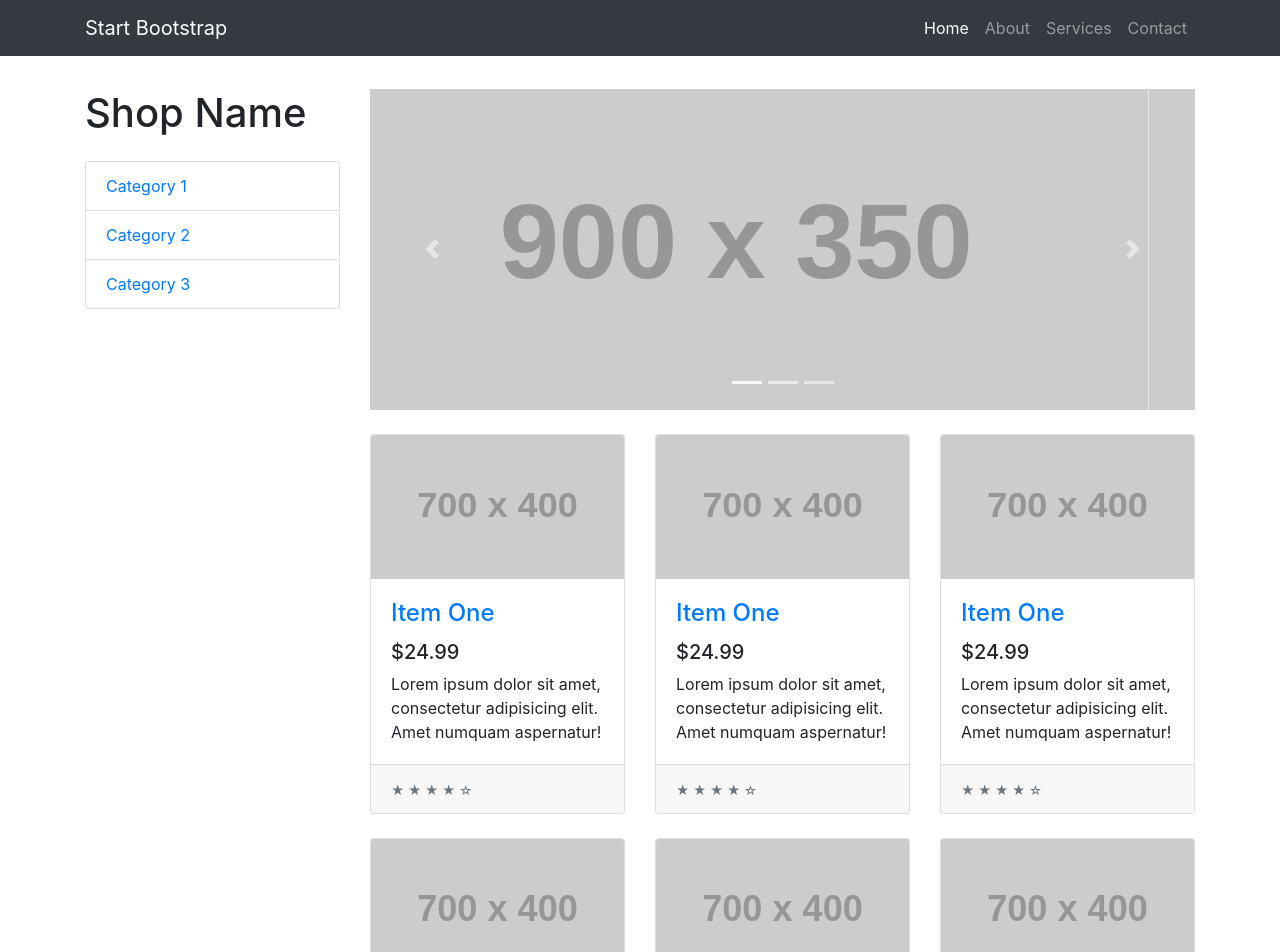
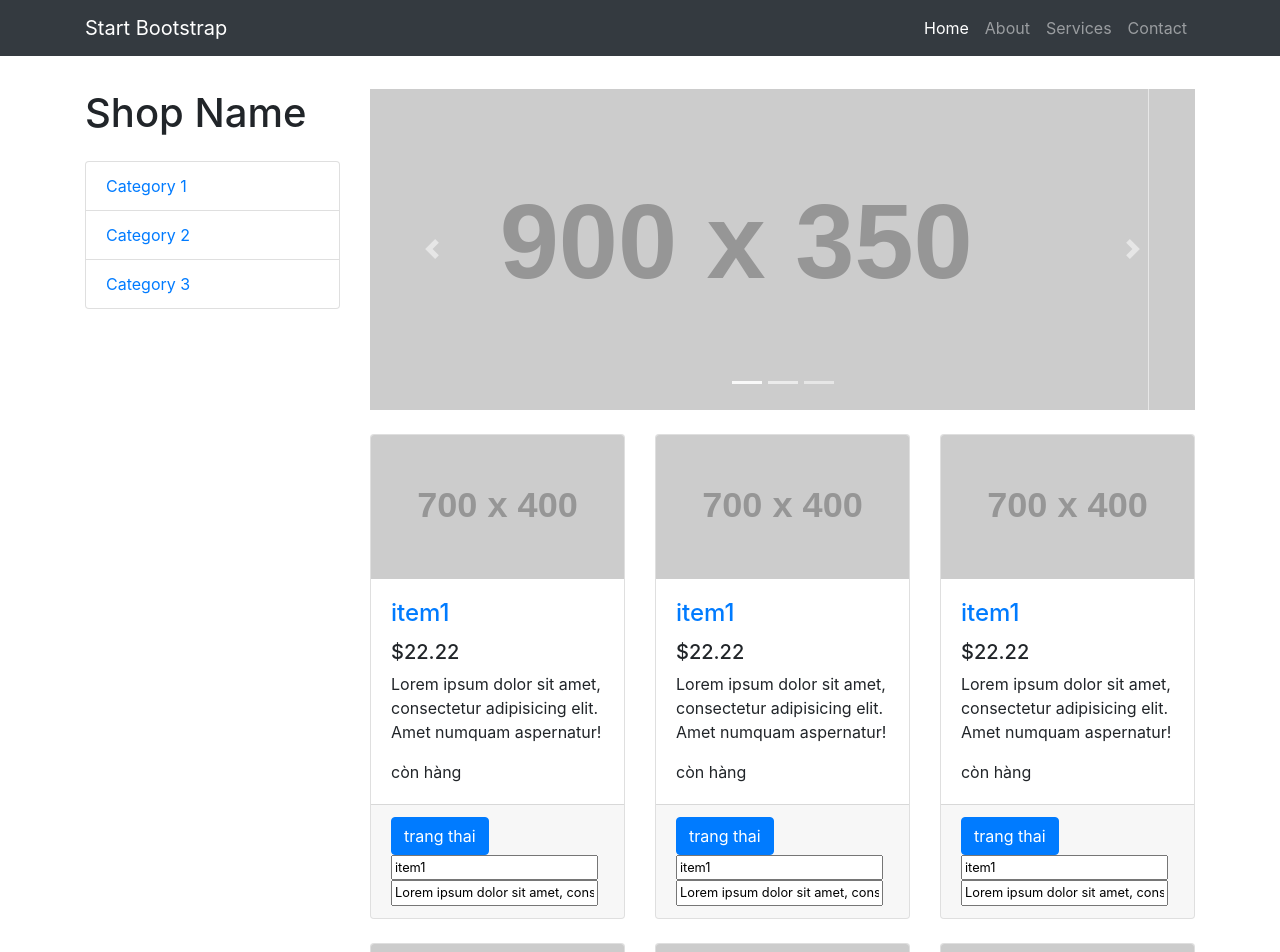
Before and after one commit to canhnguyennd/angular-ph09146-lab3, an Angular app: page / in a window 1280 px wide. Shown: the top 952 px of the page. Built offline with nearby package versions, Linux system fonts and the light colour scheme.

Commit message:
2 files modified, 1 added

```diff
--- /dev/null
+++ b/src/app/Product.ts
@@ -0,0 +1,7 @@
+export class Product{
+  id: number;
+  name: string;
+  price: number;
+  desc: string;
+  status: boolean;
+}
--- a/src/app/product/product.component.html
+++ b/src/app/product/product.component.html
@@ -2,12 +2,21 @@
               <a href="#"><img class="card-img-top" src="https://dummyimage.com/700x400" alt=""></a>
               <div class="card-body">
                 <h4 class="card-title">
-                  <a href="#">Item One</a>
+                  <a href="#">{{product.name}}</a>
                 </h4>
-                <h5>$24.99</h5>
-                <p class="card-text">Lorem ipsum dolor sit amet, consectetur adipisicing elit. Amet numquam aspernatur!</p>
+                <h5>${{product.price}}</h5>
+                <p class="card-text">{{product.desc}}</p>
+                <p class="card-text">{{product.status ? "còn hàng" : "hết hàng"}}</p>
               </div>
               <div class="card-footer">
-                <small class="text-muted">&#9733; &#9733; &#9733; &#9733; &#9734;</small>
+                <small class="text-muted">
+                  <button class="btn btn-primary" (click)="changestatus()">trang thai</button>
+                  <!-- <input class="text" (keyup)="changeTitle($event)"> -->
+                  <form action="">
+                      <input class="text" [(ngModel)]="product.name" name="$1">
+                      <input class="text" [(ngModel)]="product.desc" name="$2">
+                  </form>
+                </small>
+
               </div>
             </div>
--- a/src/app/product/product.component.ts
+++ b/src/app/product/product.component.ts
@@ -1,4 +1,5 @@
 import { Component, OnInit } from '@angular/core';
+import {Product} from '../Product';
 
 @Component({
   selector: 'app-product',
@@ -11,5 +12,20 @@ export class ProductComponent implements OnInit {
 
   ngOnInit() {
   }
+  product : Product = {
+    id:1,
+    name:"item1",
+    price:22.22,
+    desc:"Lorem ipsum dolor sit amet, consectetur adipisicing elit. Amet numquam aspernatur!",
+    status: true,
+  }
+  changestatus(){
+    // console.log('1')
+    this.product.status = false
+  }
+  changeTitle(e){
+    this.product.name=e.target.value;
+    // console.log(e.target.value);
+  }
 
 }
```
